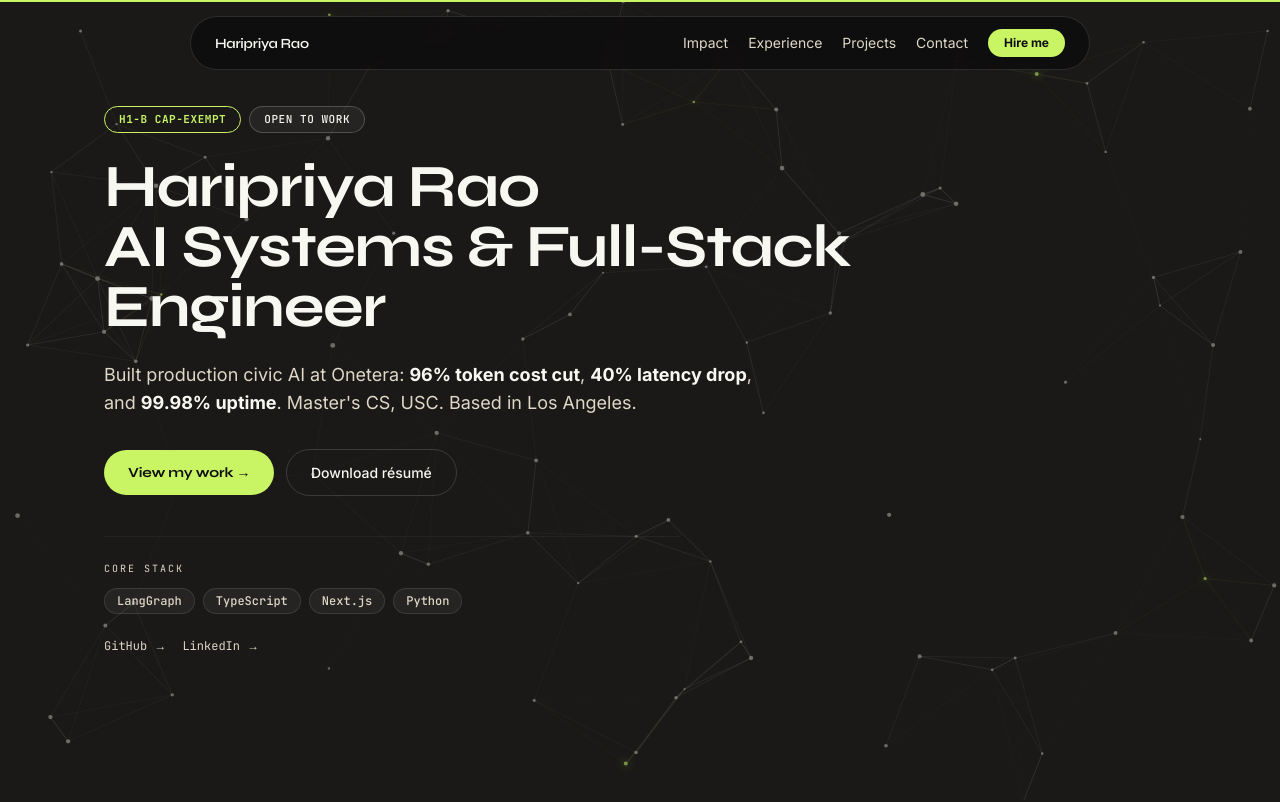
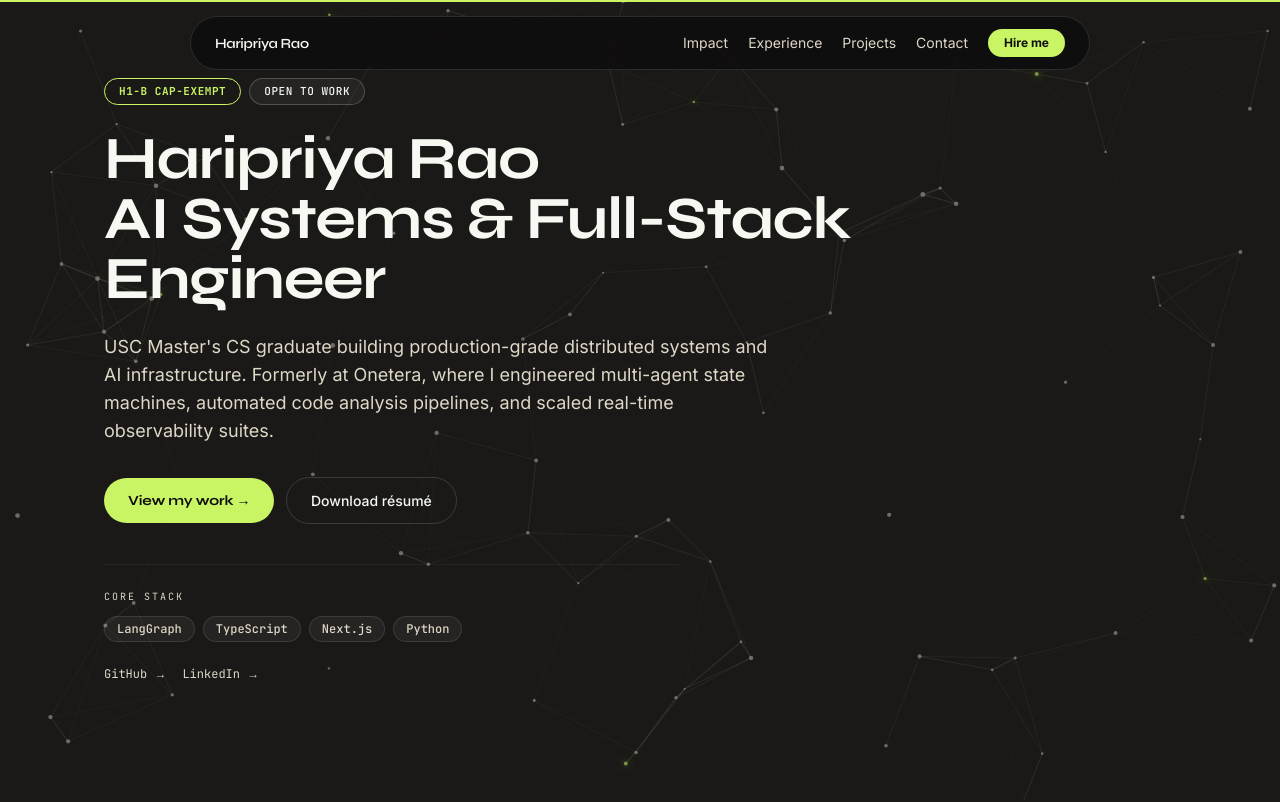
Before and after one commit to haripriyarao26/portfolio, a Next.js app: page / in a window 1280 px wide. Shown: the top 802 px of the page. Built offline with nearby package versions, Linux system fonts and the light colour scheme.

Commit message:
copy: improve hero tagline to avoid repeating numeric metrics

```diff
--- a/components/StoryCanvasSequence.tsx
+++ b/components/StoryCanvasSequence.tsx
@@ -47,7 +47,7 @@ export default function StoryCanvasSequence({ name, tagline }: Props) {
 
             {/* Value Tagline */}
             <p className="mt-6 max-w-2xl text-base sm:text-lg text-[var(--text-muted)] leading-relaxed">
-              Built production civic AI at Onetera: <strong className="text-[var(--text-primary)]">96% token cost cut</strong>, <strong className="text-[var(--text-primary)]">40% latency drop</strong>, and <strong className="text-[var(--text-primary)]">99.98% uptime</strong>. Master&apos;s CS, USC. Based in Los Angeles.
+              USC Master&apos;s CS graduate building production-grade distributed systems and AI infrastructure. Formerly at Onetera, where I engineered multi-agent state machines, automated code analysis pipelines, and scaled real-time observability suites.
             </p>
 
             {/* Primary CTAs */}
```
